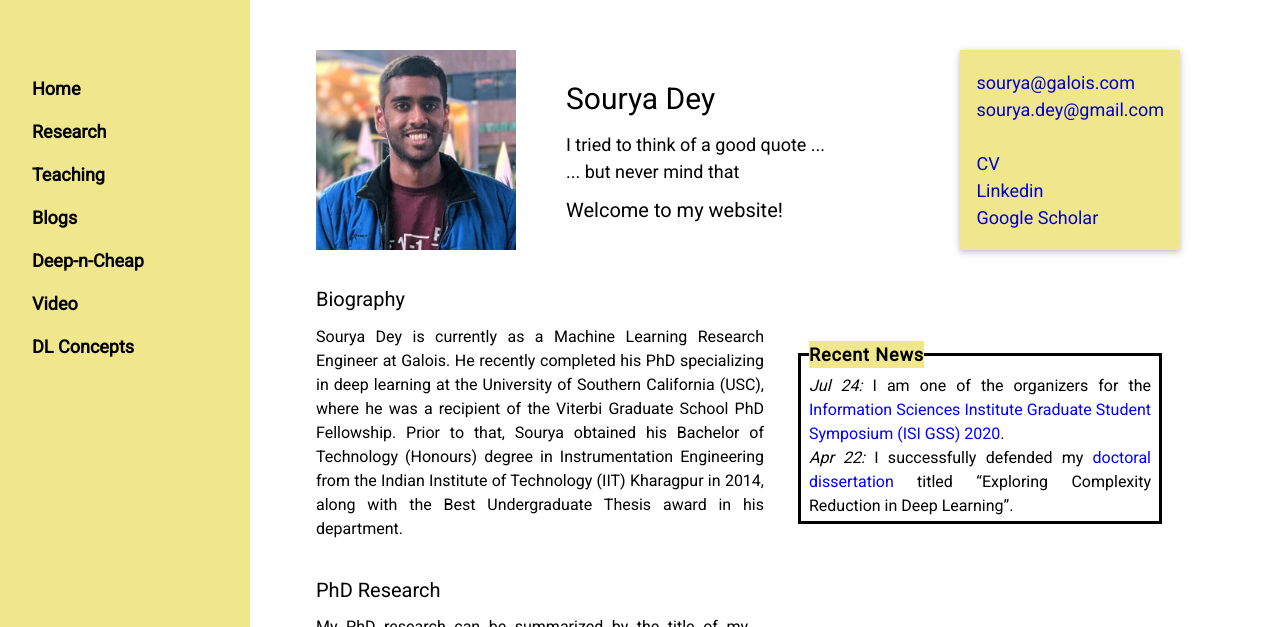
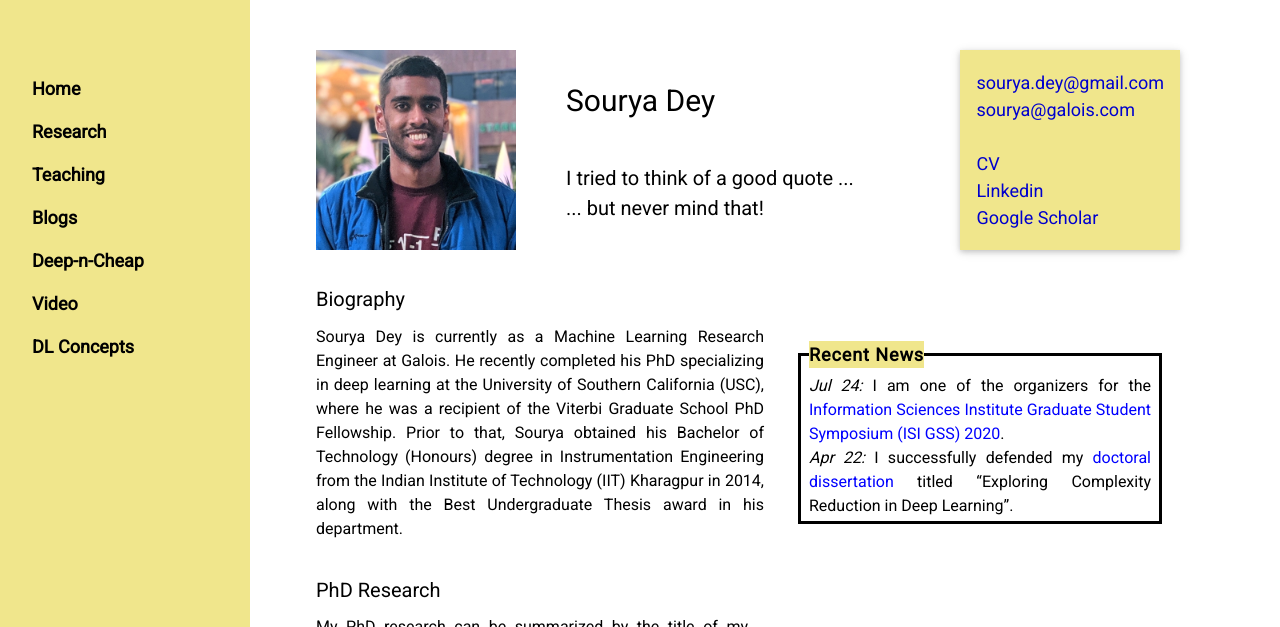
Before and after one commit to souryadey/souryadey.github.io, a Jekyll site: the page built from index.html, in a window 1280 px wide and 900 px high, cut to the strip 0-627 px from the top of the window. Built offline with Jekyll 4.4.1, drawn with Linux system fonts in a browser that asks for light colours.

Commit message:
Update index.html

```diff
--- a/index.html
+++ b/index.html
@@ -27,16 +27,15 @@
     </div>
     <div class="w3-container w3-mobile w3-cell w3-cell-middle">
         <h2>Sourya Dey</h2>
-    	<h5>I tried to think of a good quote ...<br>
-    	    ... but never mind that</h5>
-    	<h4>Welcome to my website!</h4>
+    	<h4><br>I tried to think of a good quote ...<br>
+		... but never mind that!</h4>
     </div>
     <!-- Contact card on large screens -->
     <div class="w3-container w3-khaki w3-mobile w3-cell w3-cell-middle w3-card w3-hide-small" style="width:200px;">
         <!-- Start identical 1 -->
         <h5>
-            <a class="brightlink" href="mailto:souryade@usc.edu" target="_blank">sourya@galois.com</a><br>
             <a class="brightlink" href="mailto:sourya.dey@gmail.com" target="_blank">sourya.dey@gmail.com</a><br>
+	    <a class="brightlink" href="mailto:souryade@usc.edu" target="_blank">sourya@galois.com</a><br>
             <br>
             <a class="brightlink" href="https://drive.google.com/file/d/1fyKw8Z2jrgnvNPctGV5WAP4WOZj7tsRR/view?usp=sharing" target="_blank">CV</a><br>
             <a class="brightlink" href="https://www.linkedin.com/in/sourya-dey-24b5b330/" target="_blank">Linkedin</a><br>
@@ -50,13 +49,13 @@
 <div class="w3-container w3-khaki w3-card w3-margin-left w3-margin-right w3-hide-large w3-hide-medium" style="width:200px;">
 	<!-- Start identical 1 -->
     <h5>
-    	<a class="brightlink" href="mailto:souryade@usc.edu" target="_blank">sourya@galois.com</a><br>
 		<a class="brightlink" href="mailto:sourya.dey@gmail.com" target="_blank">sourya.dey@gmail.com</a><br>
+	        <a class="brightlink" href="mailto:souryade@usc.edu" target="_blank">sourya@galois.com</a><br>
 		<br>
 		<a class="brightlink" href="https://drive.google.com/file/d/1fyKw8Z2jrgnvNPctGV5WAP4WOZj7tsRR/view?usp=sharing" target="_blank">CV</a><br>
 		<a class="brightlink" href="https://www.linkedin.com/in/sourya-dey-24b5b330/" target="_blank">Linkedin</a><br>
 		<a class="brightlink" href="https://scholar.google.com/citations?user=vQw9oFcAAAAJ&hl=en" target="_blank">Google Scholar</a>
-	</h5>
+    </h5>
     <!-- End identical 1 -->
 </div>
 
```
